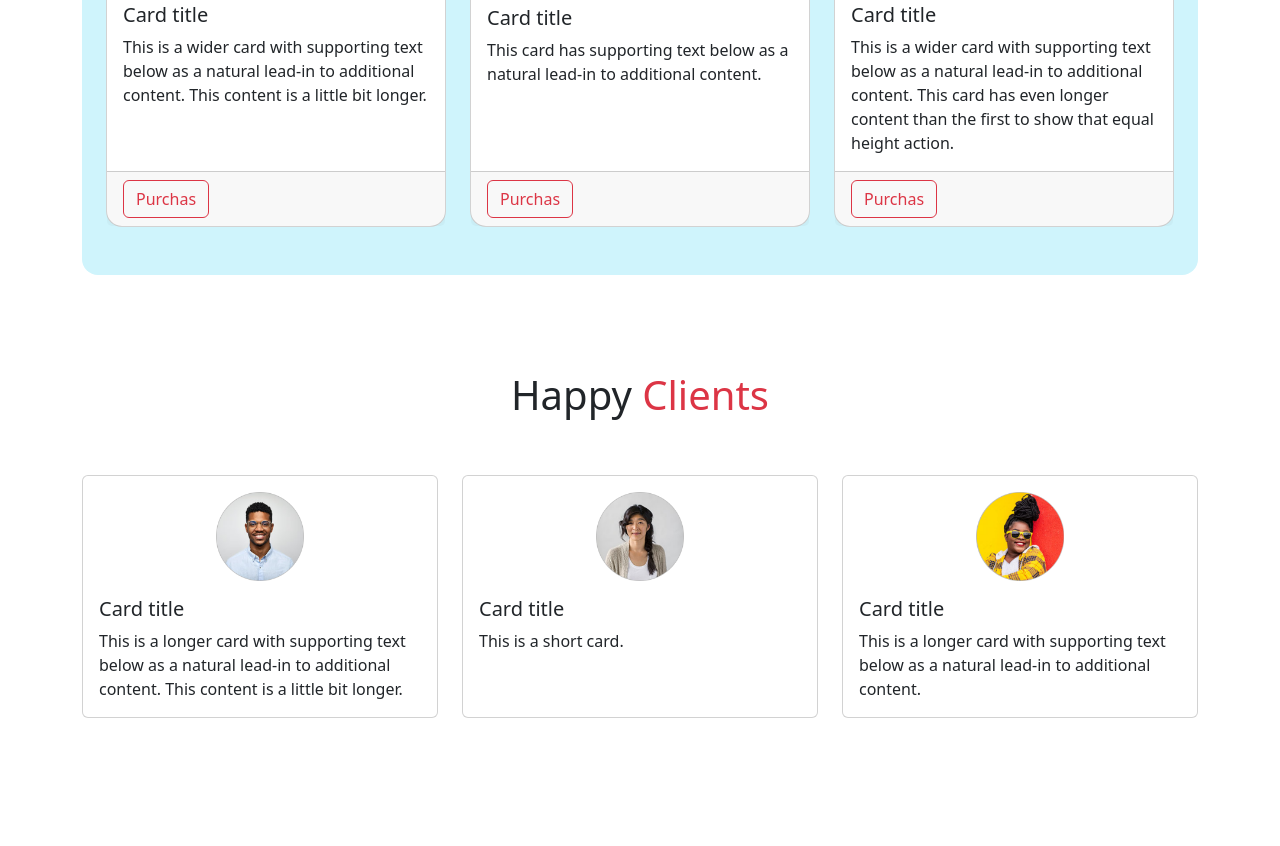
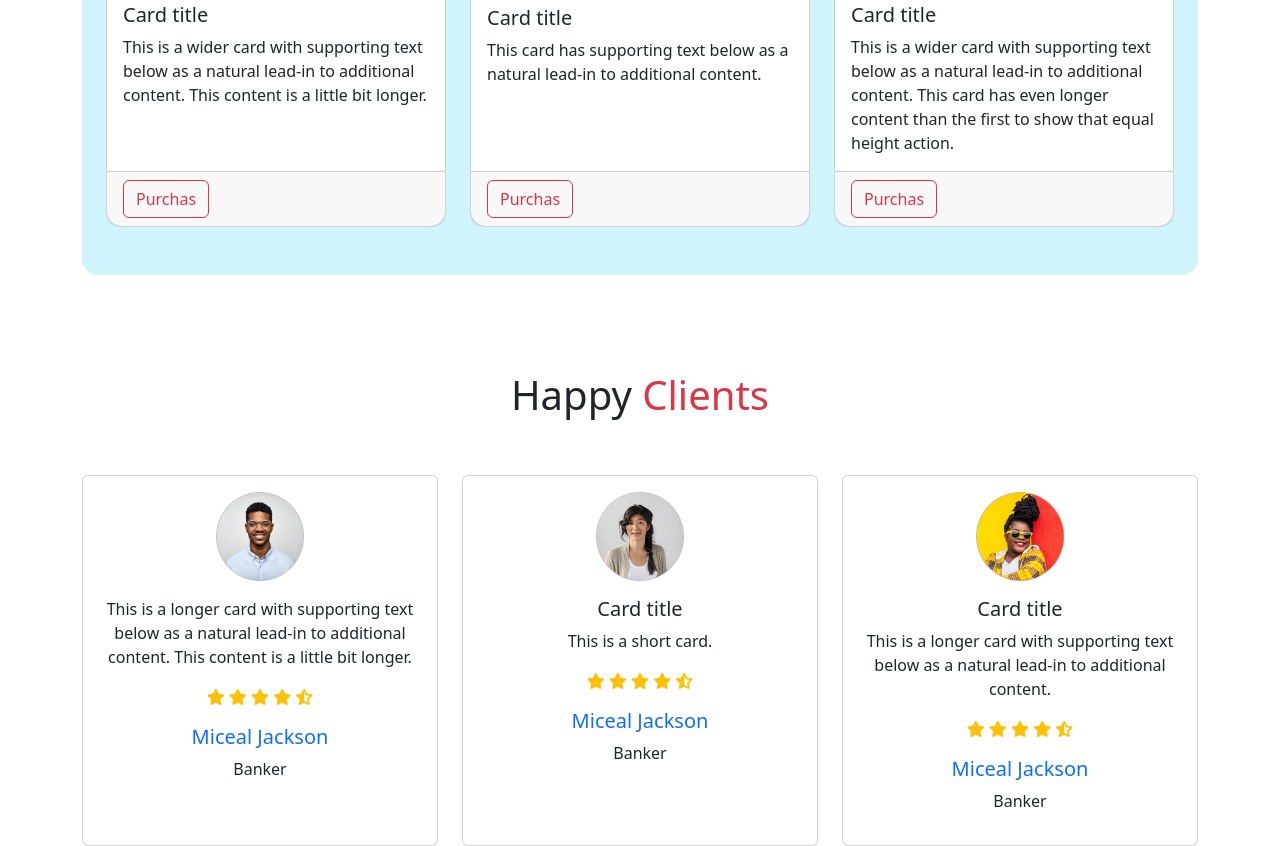
Before and after one commit to mirshad47/bikerz-zone, a plain HTML site: page index.html in a window 1280 px wide. Shown: the part 1406-2252 px from the top of the page. Before the commit the page ends 2124 px from the top, so only its background shows below. Drawn offline with nearby package versions, Linux system fonts and the light colour scheme.

Commit message:
Update index.html

```diff
--- a/index.html
+++ b/index.html
@@ -10,6 +10,8 @@
         integrity="sha384-T3c6CoIi6uLrA9TneNEoa7RxnatzjcDSCmG1MXxSR1GAsXEV/Dwwykc2MPK8M2HN" crossorigin="anonymous">
     <!-- css link down -->
     <link rel="stylesheet" href="./css/style.css">
+    <!-- font awsom link down -->
+    <script src="https://kit.fontawesome.com/b34f7e55e4.js" crossorigin="anonymous"></script>
 </head>
 
 <body class="container-lg">
@@ -270,31 +272,59 @@
 
             <div class="row row-cols-1 row-cols-md-3 g-4">
                 <div class="col">
-                    <div class="card h-100">
+                    <div class="card h-100 text-center">
                         <img src="./images/user-1.png" class="card-img-top w-25 mx-auto mt-3" alt="...">
                         <div class="card-body">
-                            <h5 class="card-title">Card title</h5>
+
                             <p class="card-text">This is a longer card with supporting text below as a natural lead-in
                                 to additional content. This content is a little bit longer.</p>
+
+                            <p class=" text-warning">
+                                <i class="fa-solid fa-star"></i>
+                                <i class="fa-solid fa-star"></i>
+                                <i class="fa-solid fa-star"></i>
+                                <i class="fa-solid fa-star"></i>
+                                <i class="fa-solid fa-star-half-stroke"></i>
+                            </p>
+                            <h5 class="text-primary">Miceal Jackson</h5>
+                            <p>Banker</p>
                         </div>
                     </div>
                 </div>
                 <div class="col">
-                    <div class="card h-100">
+                    <div class="card h-100 text-center">
                         <img src="./images/user-2.png" class="card-img-top w-25 mx-auto mt-3" alt="...">
                         <div class="card-body">
                             <h5 class="card-title">Card title</h5>
                             <p class="card-text">This is a short card.</p>
+                            <p class=" text-warning">
+                                <i class="fa-solid fa-star"></i>
+                                <i class="fa-solid fa-star"></i>
+                                <i class="fa-solid fa-star"></i>
+                                <i class="fa-solid fa-star"></i>
+                                <i class="fa-solid fa-star-half-stroke"></i>
+                            </p>
+                            <h5 class="text-primary">Miceal Jackson</h5>
+                            <p>Banker</p>
                         </div>
                     </div>
                 </div>
                 <div class="col">
-                    <div class="card h-100">
+                    <div class="card h-100 text-center">
                         <img src="./images/user-3.png" class="card-img-top w-25 mx-auto mt-3" alt="...">
                         <div class="card-body">
                             <h5 class="card-title">Card title</h5>
                             <p class="card-text">This is a longer card with supporting text below as a natural lead-in
                                 to additional content.</p>
+                            <p class=" text-warning">
+                                <i class="fa-solid fa-star"></i>
+                                <i class="fa-solid fa-star"></i>
+                                <i class="fa-solid fa-star"></i>
+                                <i class="fa-solid fa-star"></i>
+                                <i class="fa-solid fa-star-half-stroke"></i>
+                            </p>
+                            <h5 class="text-primary">Miceal Jackson</h5>
+                            <p>Banker</p>
                         </div>
                     </div>
                 </div>
```
